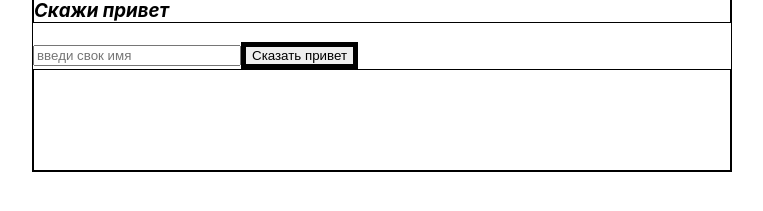
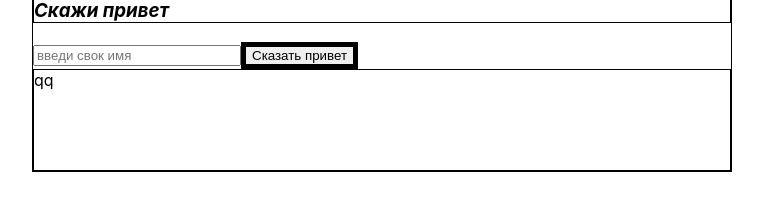
Before and after one commit to vantrey/homeWorkTasks, a React (Create React App) app: page / in a window 1280 px wide. Shown: the part 225-436 px from the top of the page, without its empty margins (258-1021 px from the left). Built offline with nearby package versions, Linux system fonts and the light colour scheme.

Commit message:
4th task. GreetingsOutput mapping

```diff
--- a/src/Greetings/Greetings.jsx
+++ b/src/Greetings/Greetings.jsx
@@ -8,13 +8,15 @@ import GreetingsTitle from "./GreetingsTitle/GreetingsTitle"
 class Greetings extends React.Component {
 
   render = () => {
-
+    let greetingsOutputEl = this.props.greetings.greetingsOutput.map((item, index) => {
+      return <GreetingsOutput key={index} greetingsOutputText={item}/>
+    })
     return (
       <div className={styles.greetingsWrapper}>
         <GreetingsTitle greetingsTitle={this.props.greetings.greetingsTitle}/>
         <GreetingsInput inputRef={this.props.inputRef}/>
         <GreetingsButton addGreetingsOutput={this.props.addGreetingsOutput}/>
-        <GreetingsOutput/>
+        {greetingsOutputEl}
       </div>
 
     )
--- a/src/Greetings/GreetingsOutput/GreetingsOutput.jsx
+++ b/src/Greetings/GreetingsOutput/GreetingsOutput.jsx
@@ -2,9 +2,7 @@ import React from 'react'
 import styles from './GreetingsOutput.module.css'
 
 class GreetingsOutput extends React.Component {
-
   render = () => {
-
     return (
       <div className={styles.greetingsOutput}>
         {this.props.greetingsOutputText}
```
